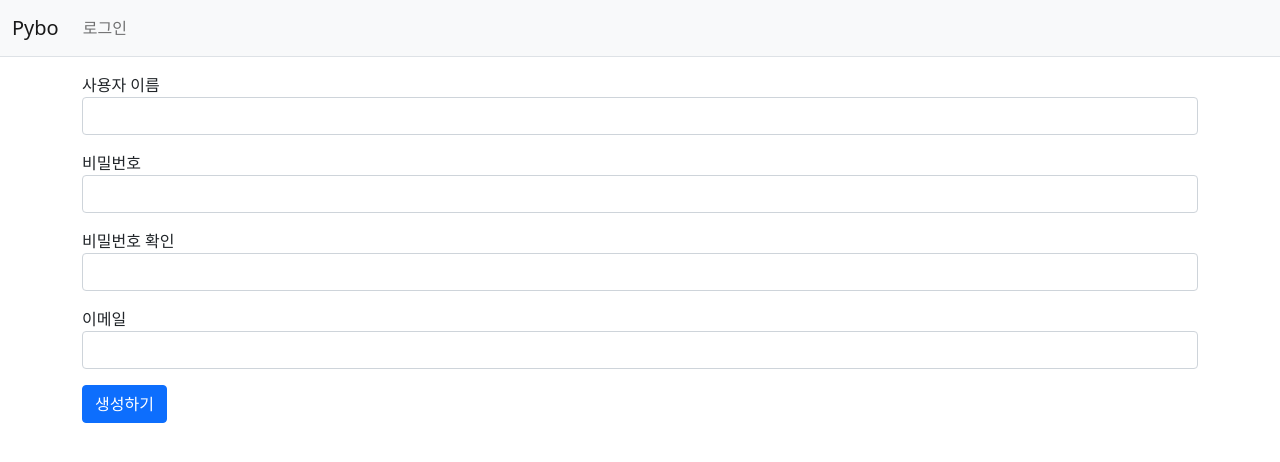
After one commit to onlyoon/JumpToDjango, a Django app: page /common/signup/ in a window 1280 px wide. The commit adds this page. Shown: the top 462 px of the page. Run offline with Django 4.2, Linux system fonts and the light colour scheme; some libraries are stand-ins or nearby versions.

```diff
--- /dev/null
+++ b/project/mysite/common/forms.py
@@ -0,0 +1,11 @@
+from django import forms
+from django.contrib.auth.forms import UserCreationForm
+from django.contrib.auth.models import User
+
+
+class UserForm(UserCreationForm):
+    email = forms.EmailField(label="이메일")
+
+    class Meta:
+        model = User
+        fields = ('username', 'password1', 'password2', 'email')
--- a/project/mysite/common/urls.py
+++ b/project/mysite/common/urls.py
@@ -1,5 +1,6 @@
 from django.urls import path
 from django.contrib.auth import views as auth_views
+from . import views
 
 
 app_name = 'common'
@@ -7,4 +8,6 @@ app_name = 'common'
 
 urlpatterns = [
     path('login/', auth_views.LoginView.as_view(template_name='common/login.html'), name='login'),
+    path('logout/', views.logout_view, name='logout'),
+    path('signup/', views.signup, name='signup'),
 ]
--- a/project/mysite/common/views.py
+++ b/project/mysite/common/views.py
@@ -1,3 +1,25 @@
 from django.shortcuts import render
+from django.contrib.auth import logout, authenticate, login
+from django.shortcuts import redirect, render
+from common.forms import UserForm
+
 
 # Create your views here.
+def logout_view(request):
+    logout(request)
+    return redirect('index')
+
+
+def signup(request):
+    if request.method == 'POST':
+        form = UserForm(request.POST)
+        if form.is_valid():
+            form.save()
+            username = form.cleaned_data.get('username')
+            raw_password = form.cleaned_data.get('password1')
+            user = authenticate(username=username, password=raw_password)
+            login(request, user)
+            return redirect('index')
+    else:
+        form = UserForm()
+    return render(request, 'common/signup.html', {'form': form})
--- a/project/mysite/config/settings.py
+++ b/project/mysite/config/settings.py
@@ -127,3 +127,6 @@ STATICFILES_DIRS = [
 # https://docs.djangoproject.com/en/4.0/ref/settings/#default-auto-field
 
 DEFAULT_AUTO_FIELD = 'django.db.models.BigAutoField'
+
+# 로그인 성공후 이동하는 URL
+LOGIN_REDIRECT_URL = '/'
--- a/project/mysite/config/urls.py
+++ b/project/mysite/config/urls.py
@@ -15,9 +15,12 @@ Including another URLconf
 """
 from django.contrib import admin
 from django.urls import path, include
+from pybo import views
+
 
 urlpatterns = [
     path('admin/', admin.site.urls),
     path('pybo/', include('pybo.urls')),
     path('common/', include('common.urls')),
+    path('', views.index, name='index'),
 ]
--- /dev/null
+++ b/project/mysite/templates/common/signup.html
@@ -0,0 +1,26 @@
+{% extends "base.html" %}
+{% block content %}
+<div class="container my-3">
+    <form method="post" action="{%  url 'common:signup' %}">
+        {% csrf_token %}
+        {% include "form_errors.html" %}
+        <div class="mb-3">
+            <label for="username">사용자 이름</label>
+            <input type="text" class="form-control" name="username" id="username" value="{{ form.username.value|default_if_none:'' }}">
+        </div>
+        <div class="mb-3">
+            <label for="password1">비밀번호</label>
+            <input type="password" class="form-control" name="password1" id="password1" value="{{ form.password1.value|default_if_none:'' }}">
+        </div>
+        <div class="mb-3">
+            <label for="password2">비밀번호 확인</label>
+            <input type="password" class="form-control" name="password2" id="password2" value="{{ form.password2.value|default_if_none:'' }}">
+        </div>
+        <div class="mb-3">
+            <label for="email">이메일</label>
+            <input type="text" class="form-control" name="email" id="email" value="{{ form.email.value|default_if_none:'' }}">
+        </div>
+        <button type="submit" class="btn btn-primary">생성하기</button>
+    </form>
+</div>
+{% endblock %}
--- /dev/null
+++ b/project/mysite/templates/form_errors.html
@@ -0,0 +1,17 @@
+{% if form.errors %}
+<div class="alert alert-danger">
+    {% for field in form %}
+    {% if field.errors %}
+    <div>
+        <strong>{{ field.label }}</strong>
+        {{ field.errors }}
+    </div>
+    {% endif %}
+    {% endfor %}
+    {% for error in form.non_field_errors %}
+    <div>
+        <strong>{{ error }}</strong>
+    </div>
+    {% endfor %}
+</div>
+{% endif %}
```
Also changed, not shown: project/mysite/templates/common/login.html (+5 -2 lines).
